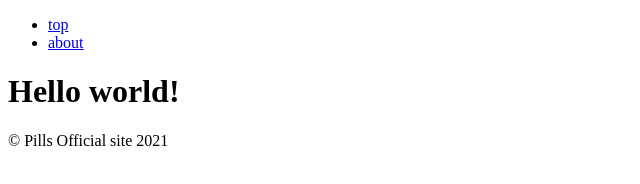
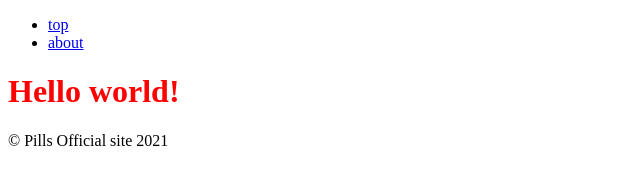
Before and after one commit to yosei1127/PillsOfficialSite, a Gatsby site: page / in a window 1280 px wide. Shown: the whole page, without its empty margins (0-640 px from the left). Built offline with nearby package versions, Linux system fonts and the light colour scheme; Gatsby itself is replaced by a stand-in of ours.

Commit message:
add layout.css

```diff
--- /dev/null
+++ b/src/pages/components/layout.css
@@ -0,0 +1,3 @@
+.title {
+    color: red;
+}
--- a/src/pages/components/layout.js
+++ b/src/pages/components/layout.js
@@ -1,6 +1,7 @@
 import React from 'react'
 import Header from './header'
 import Footer from './footer'
+import "./layout.css"
 
 const Layout = ( props ) => {
     return (
--- a/src/pages/index.js
+++ b/src/pages/index.js
@@ -1,11 +1,12 @@
 import React from "react"
-import Layout from "../pages/components/layout"
+import Layout from "../pages/components/layout.js"
+
 
 const MainPage = () => {
   return (
     <div>
     <Layout>
-    <h1>Hello world!</h1>
+    <h1 className="title">Hello world!</h1>
     </Layout>
     </div>
   )
```
